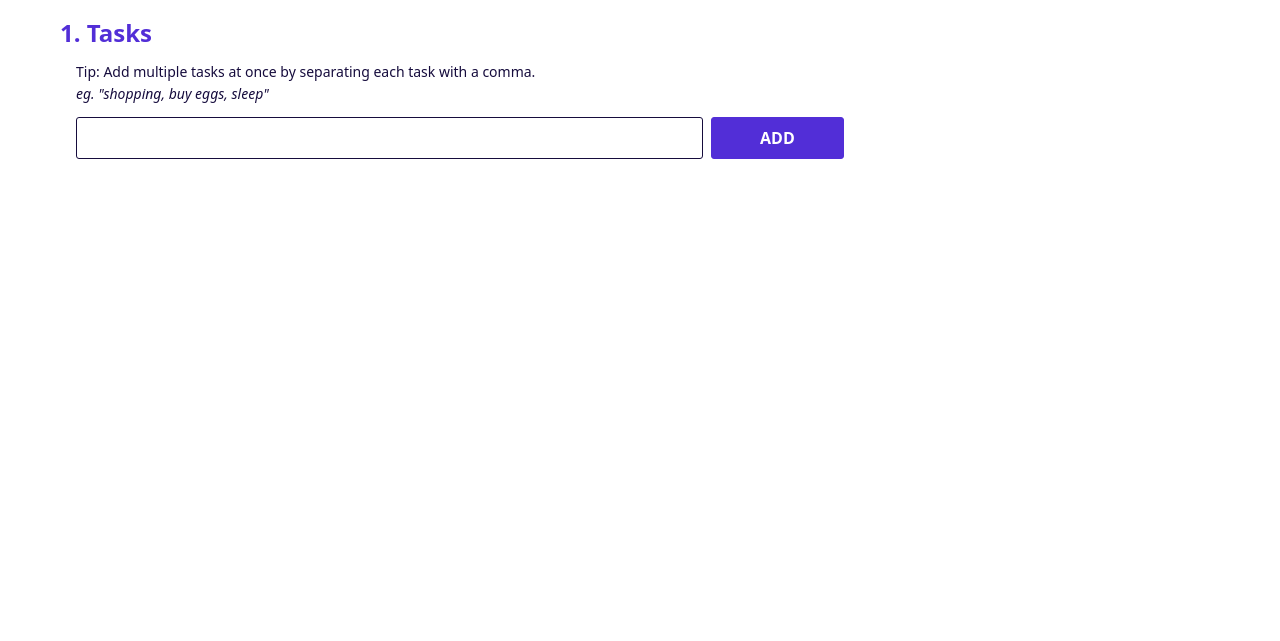
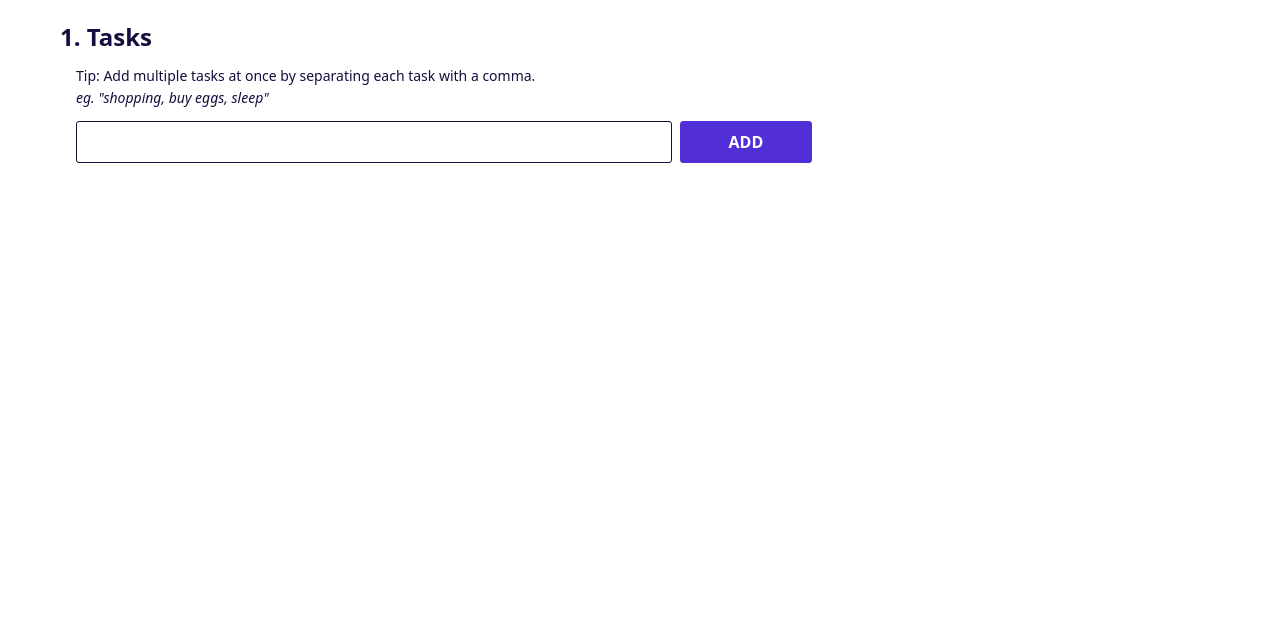
Before and after one commit to johngplma/js-projects, a plain HTML site: page index.html in a window 1280 px wide. Shown: the part 159-800 px from the top of the page. Drawn offline with Linux system fonts and the light colour scheme.

Commit message:
Fix some design issues

```diff
--- a/index.html
+++ b/index.html
@@ -56,7 +56,7 @@
         <section class="projects">
           <div class="project">
             <h1>1. Tasks</h1>
-            <div class="project-container tasks-container">
+            <div class="project-container">
               <!--  -->
               <p class="note">
                 Tip: Add multiple tasks at once by separating each task with a
--- a/styles.css
+++ b/styles.css
@@ -76,7 +76,7 @@ a {
 }
 
 nav {
-  margin-bottom: 1.5rem;
+  margin-bottom: 1.75rem;
 }
 
 .nav-wrapper {
@@ -119,6 +119,7 @@ header {
 
 header h1 {
   margin-bottom: 0.5rem;
+  color: var(--color-accent);
 }
 
 .projects {
@@ -129,11 +130,11 @@ header h1 {
 
 .project h1 {
   margin-bottom: 0.75rem;
-  color: var(--color-accent);
+  /* color: var(--color-accent); */
 }
 
 .project-container {
-  width: min(800px, 100% - 4rem);
+  width: min(768px, 100%);
   padding-inline: 1rem;
 }
 
```
Also changed, not shown: 1 other file.
